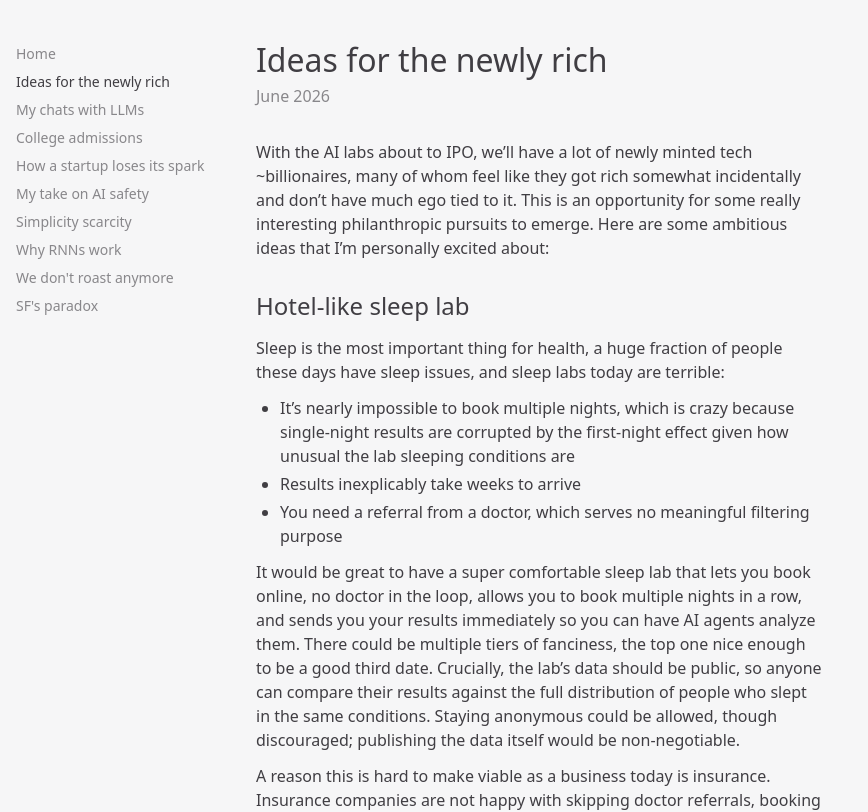
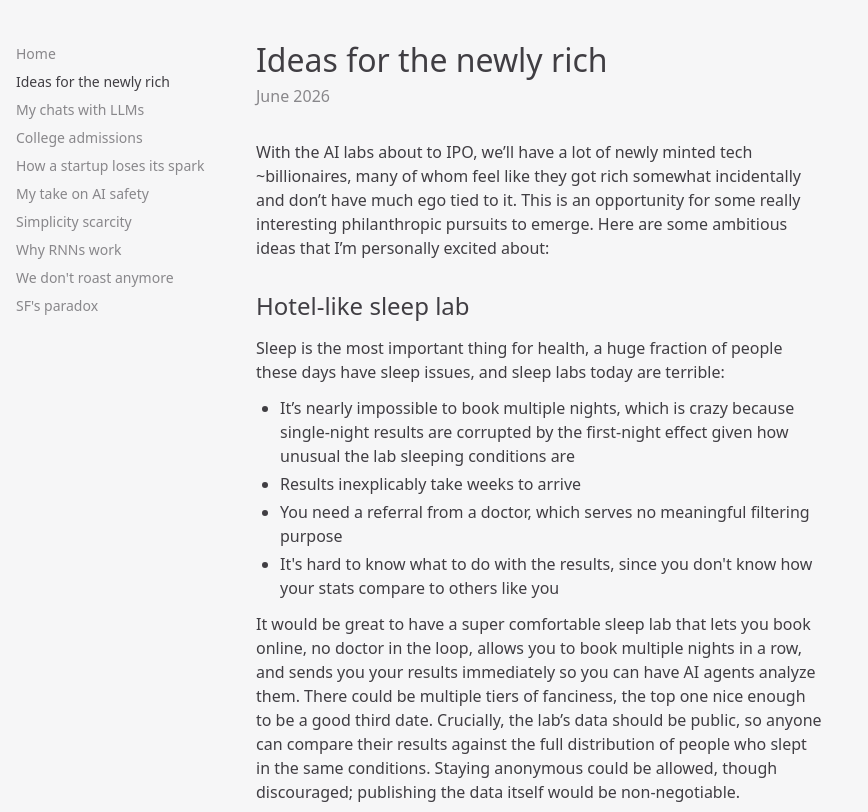
Before and after one commit to Xyzrr/micro-blog, a SvelteKit app: page /nonprofit-ideas in a window 1280 px wide. Shown: the top 812 px of the page, without its empty margins (0-868 px from the left). Built offline with nearby package versions, Linux system fonts and the light colour scheme.

Commit message:
another bullet

```diff
--- a/src/routes/(posts)/nonprofit-ideas/+page.svelte
+++ b/src/routes/(posts)/nonprofit-ideas/+page.svelte
@@ -22,6 +22,7 @@
 	</li>
 	<li>Results inexplicably take weeks to arrive</li>
 	<li>You need a referral from a doctor, which serves no meaningful filtering purpose</li>
+	<li>It's hard to know what to do with the results, since you don't know how your stats compare to others like you</li>
 </ul>
 <p>
 	It would be great to have a super comfortable sleep lab that lets you book online, no doctor in
```
